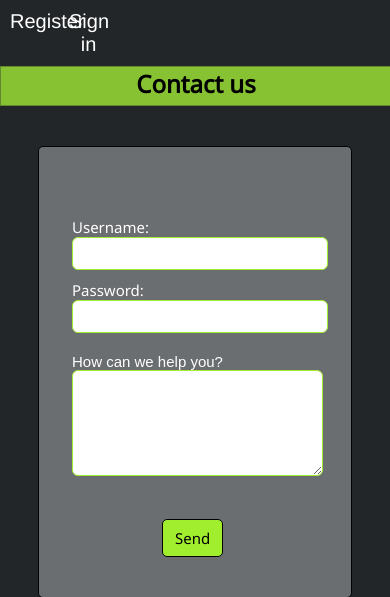
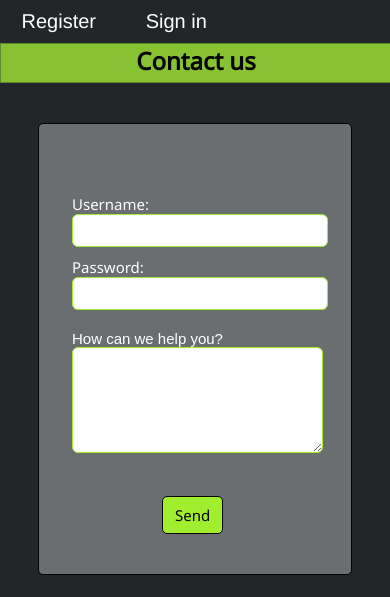
Before and after one commit to adechan/FOU, a PHP site: page /contactpage/index.html in a window 390 px wide. Shown: the part 58-655 px from the top of the page. Run offline with PHP 8.4, Linux system fonts and the light colour scheme.

Commit message:
added responsive header

```diff
--- a/contactpage/css/contact.css
+++ b/contactpage/css/contact.css
@@ -43,7 +43,7 @@ h2
   float: left;
   padding: 10px ;
   font-size: 20px;
-  width: 10%;
+  width: 25%;
 }
 
 .buttonsList a:hover
```
